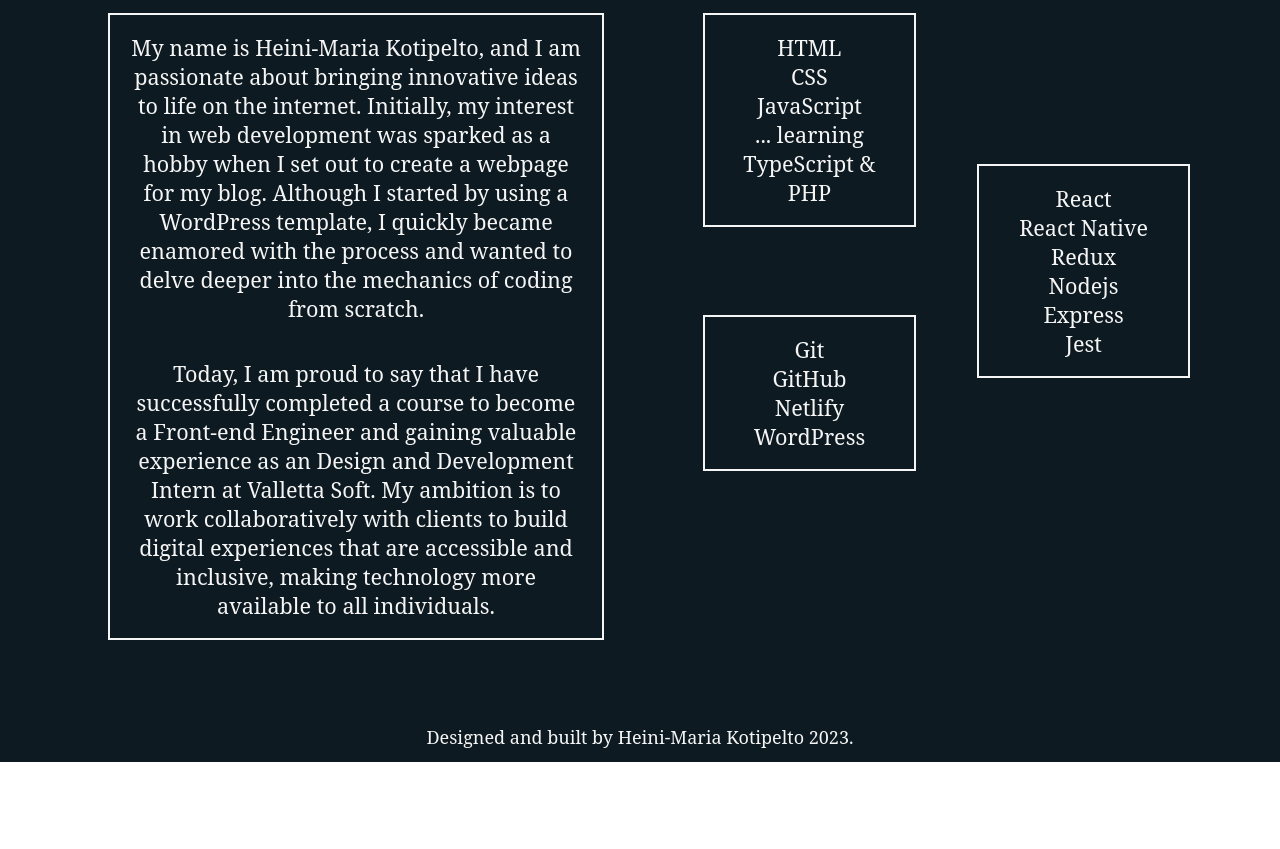
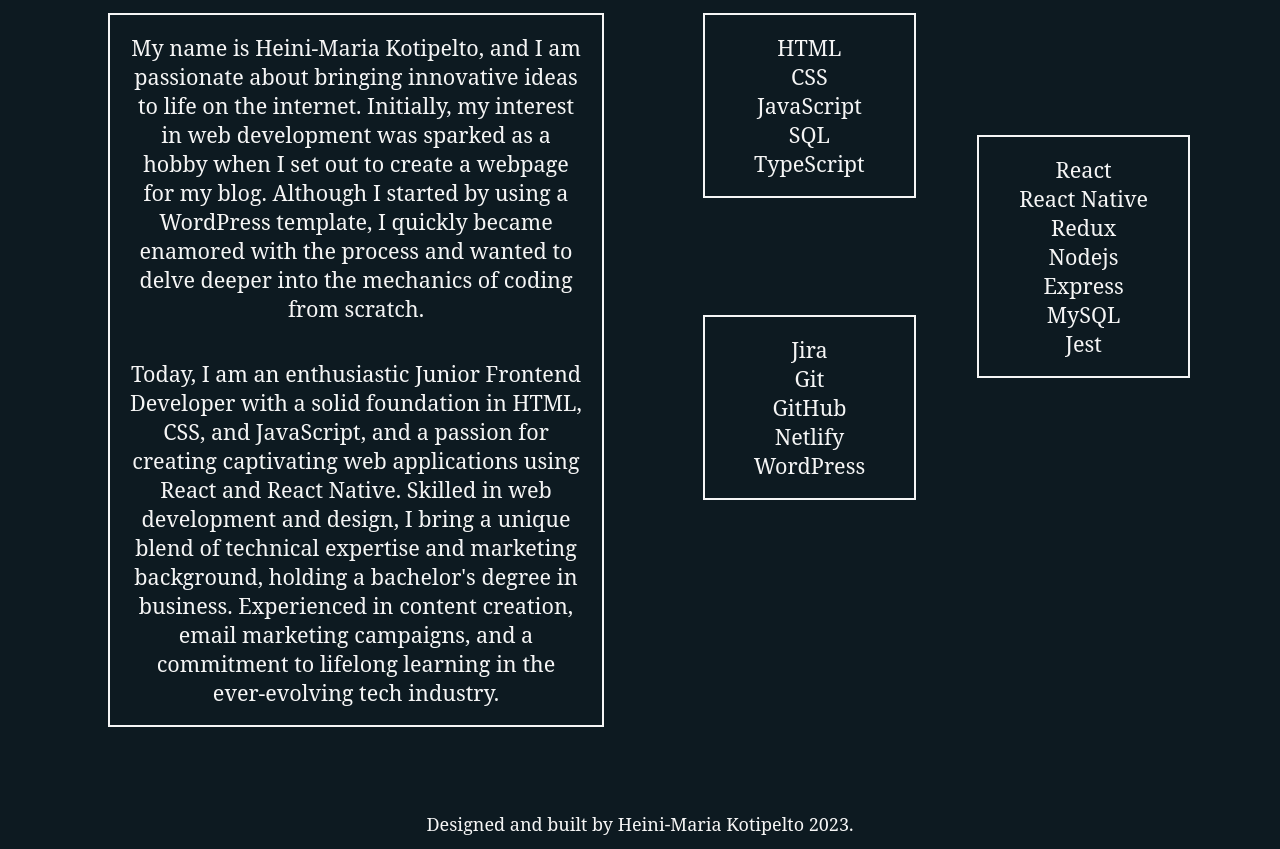
Before and after one commit to Heini-Maria/portfolio-react, a React app: page /#/about in a window 1280 px wide. Shown: the part 420-1269 px from the top of the page. Before the commit the page ends 1182 px from the top, so only its background shows below. Built offline with nearby package versions, Linux system fonts and the light colour scheme.

Commit message:
updated the skills, image and about

```diff
--- a/src/components/About.js
+++ b/src/components/About.js
@@ -1,6 +1,7 @@
 import React from "react";
-import me from "../../assets/images/about_image.jpg";
 import { motion } from "framer-motion";
+import me from "../../assets/images/about_image2.jpg";
+
 
 function About({ variants }) {
   return (
@@ -25,12 +26,13 @@ function About({ variants }) {
                 the mechanics of coding from scratch.
               </p>
               <p>
-                Today, I am proud to say that I have successfully completed a course to
-                become a Front-end Engineer and gaining
-                valuable experience as an Design and Development Intern at Valletta Soft.
-                My ambition is to work collaboratively with clients to build digital experiences
-                that are accessible and inclusive,
-                making technology more available to all individuals.
+                Today, I am an enthusiastic Junior Frontend Developer with a solid foundation
+                in HTML, CSS, and JavaScript, and a passion for creating captivating web
+                applications using React and React Native. Skilled in web development and design,
+                I bring a unique blend of technical expertise and marketing background,
+                holding a bachelor's degree in business. Experienced in content creation, email
+                marketing campaigns, and a commitment to lifelong learning in the
+                ever-evolving tech industry.
               </p>
             </div>
           </div>
@@ -41,7 +43,8 @@ function About({ variants }) {
                 <li>HTML</li>
                 <li>CSS</li>
                 <li>JavaScript</li>
-                <li>... learning TypeScript & PHP</li>
+                <li>SQL</li>
+                <li>TypeScript</li>
               </ul>
               <ul className="frameworks">
                 <li>React</li>
@@ -49,9 +52,11 @@ function About({ variants }) {
                 <li>Redux</li>
                 <li>Nodejs</li>
                 <li>Express</li>
+                <li>MySQL</li>
                 <li>Jest</li>
               </ul>
               <ul>
+                <li>Jira</li>
                 <li>Git</li>
                 <li>GitHub</li>
                 <li>Netlify</li>
```
Also changed, not shown: assets/images/about_image2.JPG (added).
